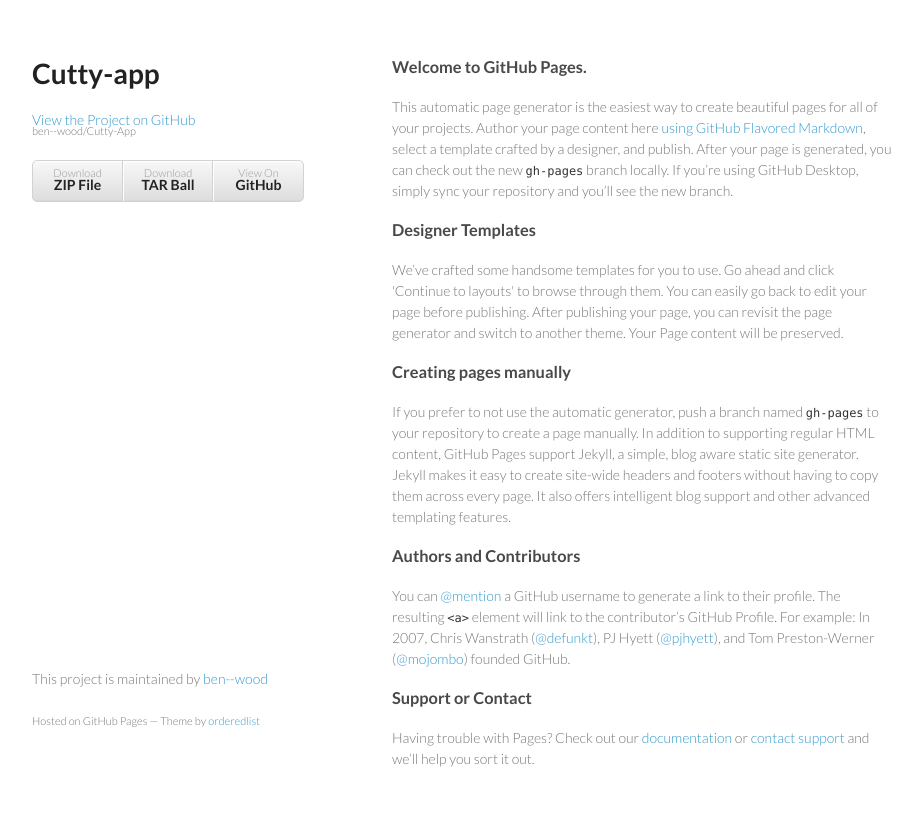
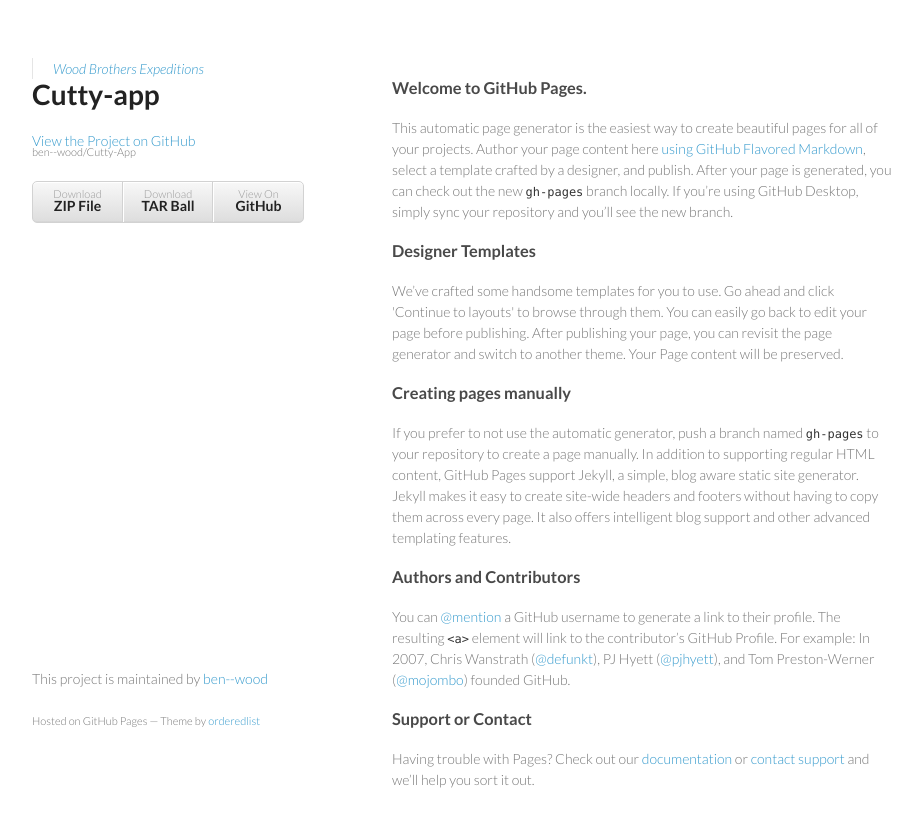
Before and after one commit to ben--wood/Cutty-App, a plain HTML site: page index.html in a window 1280 px wide. Shown: the whole page, without its empty margins (178-1100 px from the left). Drawn offline with Linux system fonts and the light colour scheme.

Commit message:
Update index.html

```diff
--- a/index.html
+++ b/index.html
@@ -13,7 +13,19 @@
     <![endif]-->
   </head>
   <body>
+    <div id="fb-root"></div>
+<script>(function(d, s, id) {
+  var js, fjs = d.getElementsByTagName(s)[0];
+  if (d.getElementById(id)) return;
+  js = d.createElement(s); js.id = id;
+  js.src = "//connect.facebook.net/en_US/sdk.js#xfbml=1&version=v2.4";
+  fjs.parentNode.insertBefore(js, fjs);
+}(document, 'script', 'facebook-jssdk'));</script>
+
     <div class="wrapper">
+
+      <div class="fb-page" data-href="https://www.facebook.com/woodbrothers" data-width="500" data-height="500" data-small-header="true" data-adapt-container-width="true" data-hide-cover="false" data-show-facepile="true" data-show-posts="true"><div class="fb-xfbml-parse-ignore"><blockquote cite="https://www.facebook.com/woodbrothers"><a href="https://www.facebook.com/woodbrothers">Wood Brothers Expeditions</a></blockquote></div></div>
+
       <header>
         <h1>Cutty-app</h1>
         <p></p>
```
